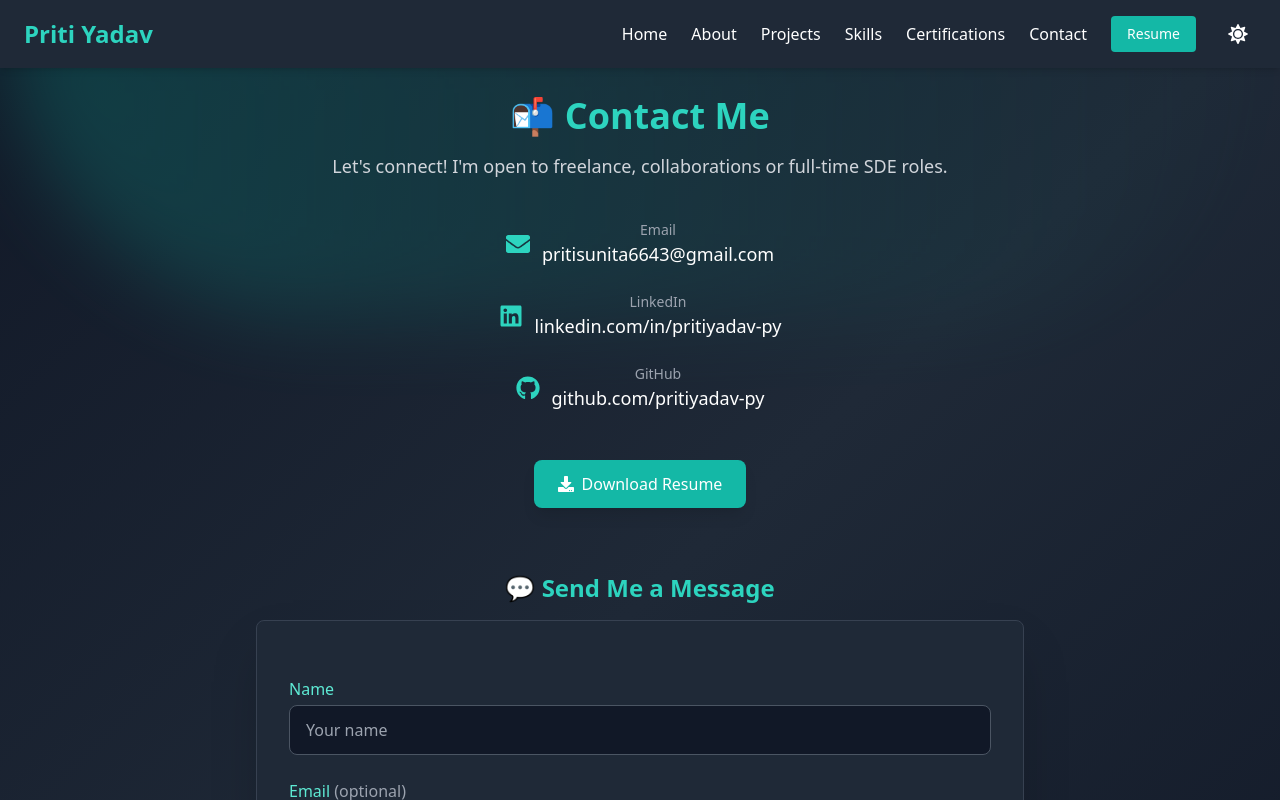
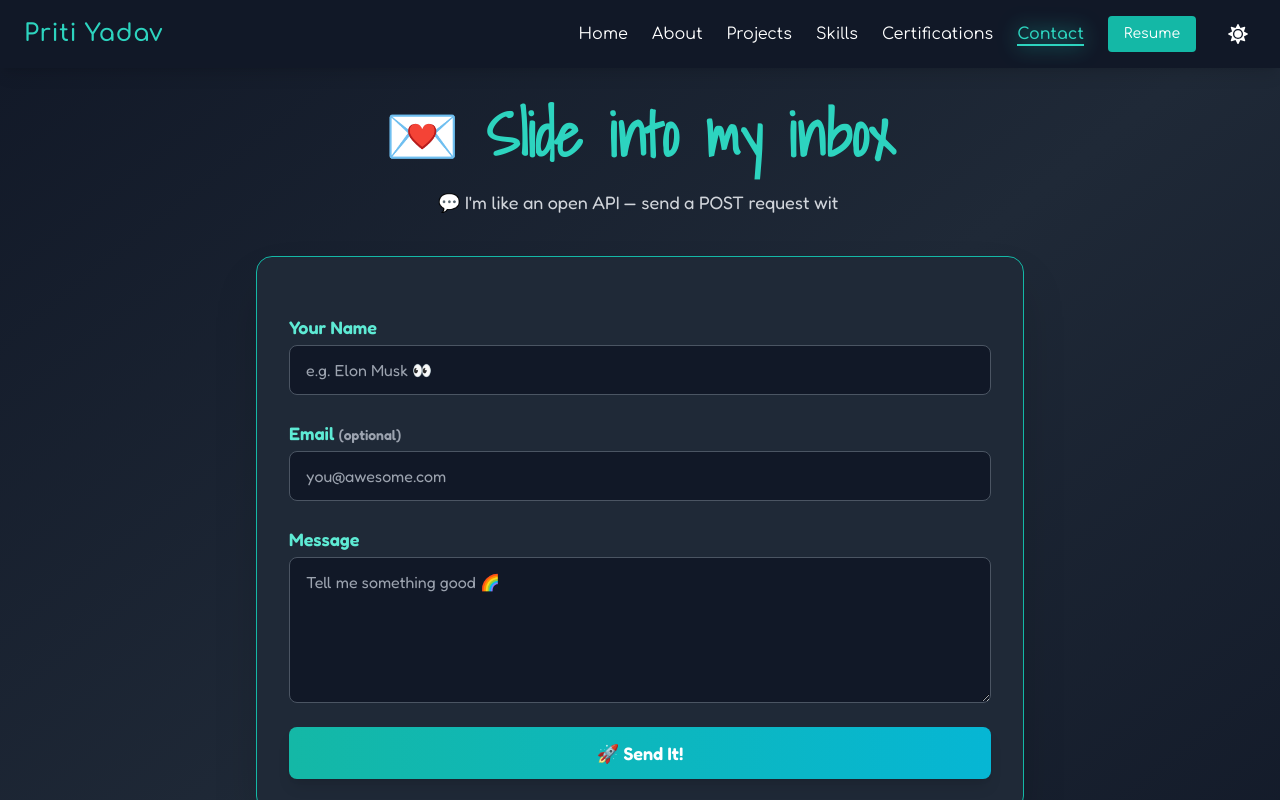
Before and after one commit to pritiyadav-py/my-portfolio, a React (Create React App) app: page /contact in a window 1280 px wide. Shown: the top 800 px of the page. Built offline with nearby package versions, Linux system fonts and the light colour scheme.

Commit message:
Better nav bar

```diff
--- a/package.json
+++ b/package.json
@@ -8,7 +8,7 @@
     "@testing-library/react": "^16.3.0",
     "@testing-library/user-event": "^13.5.0",
     "aos": "^2.3.4",
-    "framer-motion": "^12.23.12",
+    "framer-motion": "^12.23.13",
     "lottie-react": "^2.4.1",
     "matter-js": "^0.20.0",
     "react": "^19.1.1",
@@ -17,6 +17,7 @@
     "react-icons": "^5.5.0",
     "react-router-dom": "^7.8.2",
     "react-scripts": "5.0.1",
+    "react-simple-typewriter": "^5.0.1",
     "react-tsparticles": "^2.12.2",
     "tsparticles": "^3.9.1",
     "web-vitals": "^2.1.4"
--- a/public/index.html
+++ b/public/index.html
@@ -30,6 +30,7 @@
     -->
 
     <link href="https://fonts.googleapis.com/css2?family=Shadows+Into+Light&family=Fredoka:wght@400;600&display=swap" rel="stylesheet">
+    <link href="https://fonts.googleapis.com/css2?family=Comfortaa:wght@400;600&display=swap" rel="stylesheet">
 
     <title>React App</title>
   </head>
--- a/src/components/Navbar.js
+++ b/src/components/Navbar.js
@@ -1,18 +1,31 @@
 import { useState } from "react";
 import { Link } from "react-router-dom";
-import { FaBars, FaTimes } from "react-icons/fa";
+import { FaBars, FaTimes, FaMoon, FaSun } from "react-icons/fa";
 import { useTheme } from "../context/ThemeContext";
-import { FaMoon, FaSun } from "react-icons/fa";
+import { motion } from "framer-motion"; // <-- ✅ Add this!
+import { useLocation } from "react-router-dom";
 
 export default function Navbar() {
+
+
+
   const [isOpen, setIsOpen] = useState(false);
-
+  const { darkMode, setDarkMode } = useTheme();
   const toggleMenu = () => setIsOpen(!isOpen);
 
+
+
   return (
-    <nav className="bg-gray-800 text-white shadow-md fixed w-full z-50">
+    <nav className="bg-gray-900 text-white fixed w-full z-50 shadow-lg font-playful">
       <div className="max-w-7xl mx-auto px-6 py-4 flex justify-between items-center">
-        <div className="text-2xl font-bold text-teal-400">Priti Yadav</div>
+        <motion.div
+          initial={{ opacity: 0, y: -20 }}
+          animate={{ opacity: 1, y: 0 }}
+          transition={{ duration: 0.6 }}
+          className="text-2xl font-bold  text-teal-400 tracking-wide hover:text-teal-300 transition"
+        >
+          Priti Yadav
+        </motion.div>
 
         {/* Hamburger Icon for Mobile */}
         <div className="md:hidden">
@@ -21,44 +34,91 @@ export default function Navbar() {
           </button>
         </div>
 
-        {/* Links - Desktop */}
+        {/* Desktop Menu */}
         <div className="hidden md:flex space-x-6 items-center">
           <NavLinks />
         </div>
       </div>
 
-      {/* Mobile Menu */}
-      {isOpen && (
-        <div className="md:hidden px-6 pb-4 bg-gray-800 space-y-4">
-          <NavLinks mobile />
+      {/* Mobile Menu - Slide from Right */}
+      <div
+        className={`md:hidden fixed top-0 right-0 h-full w-64 bg-gray-800 p-6 transition-transform duration-500 z-40 ${
+          isOpen ? "translate-x-0" : "translate-x-full"
+        }`}
+      >
+        <button
+          onClick={toggleMenu}
+          className="text-white text-2xl absolute top-6 right-6"
+        >
+          <FaTimes />
+        </button>
+        <div className="mt-16 space-y-6">
+          <NavLinks mobile closeMenu={() => setIsOpen(false)} />
         </div>
-      )}
+      </div>
     </nav>
   );
 }
 
-function NavLinks({ mobile }) {
-  const linkClass = `block ${mobile ? "text-lg" : ""} hover:text-teal-400 transition`;
+function NavLinks({ mobile = false, closeMenu = () => {} }) {
+  const location = useLocation();
+const currentPath = location.pathname;
+
+  const linkClass = `relative block ${
+    mobile ? "text-lg" : ""
+  } hover:text-teal-400 transition group`;
+
+  const handleClick = () => {
+    if (mobile) closeMenu();
+  };
+
+  const links = [
+    { to: "/", label: "Home" },
+    { to: "/about", label: "About" },
+    { to: "/projects", label: "Projects" },
+    { to: "/skills", label: "Skills" },
+    { to: "/certifications", label: "Certifications" },
+    { to: "/contact", label: "Contact" },
+  ];
 
   return (
     <>
-      <Link to="/" className={linkClass}>Home</Link>
-      <Link to="/about" className={linkClass}>About</Link>
-      <Link to="/projects" className={linkClass}>Projects</Link>
-      <Link to="/skills" className={linkClass}>Skills</Link>
-      <Link to="/certifications" className={linkClass}>Certifications</Link>
-      <Link to="/contact" className={linkClass}>Contact</Link>
+      {links.map((link, index) => {
+  const isActive = currentPath === link.to;
+
+  return (
+    <Link
+      key={index}
+      to={link.to}
+      onClick={handleClick}
+      //className={`${linkClass} ${isActive ? "text-shadow: 0 0 10px #14b8a6" : ""}`}
+      className={`${linkClass} ${isActive ? "text-teal-400 font-bold drop-shadow-glow" : ""}`}
+
+    >
+      {link.label}
+      <span className={`absolute bottom-0 left-0 h-0.5 bg-teal-400 transition-all duration-300 ${
+        isActive ? "w-full" : "w-0 group-hover:w-full"
+      }`} />
+    </Link>
+  );
+})}
+
+
+      {/* Resume Button */}
       <a
         href="/Priti_Yadav_Resume.pdf"
         download
+        onClick={handleClick}
         className={`${
           mobile
             ? "inline-block bg-teal-500 text-center w-full"
             : "bg-teal-500"
-        } hover:bg-teal-600 text-white px-4 py-2 rounded text-sm font-medium`}
+        } hover:bg-teal-600 text-white px-4 py-2 rounded text-sm font-medium transition`}
       >
         Resume
       </a>
+
+      {/* Theme Toggle */}
       <ThemeToggle />
     </>
   );
@@ -70,7 +130,7 @@ function ThemeToggle() {
   return (
     <button
       onClick={() => setDarkMode(!darkMode)}
-      className="text-xl p-2 rounded-full hover:text-teal-400 transition"
+      className="text-xl p-2 rounded-full hover:text-teal-400 transition transform hover:scale-110"
       title={darkMode ? "Switch to light mode" : "Switch to dark mode"}
     >
       {darkMode ? <FaSun /> : <FaMoon />}
--- a/src/pages/Contact.js
+++ b/src/pages/Contact.js
@@ -1,13 +1,14 @@
 import { useEffect, useState } from "react";
-import { FaEnvelope, FaLinkedin, FaGithub, FaDownload } from "react-icons/fa";
 import AOS from "aos";
 import "aos/dist/aos.css";
+import { FaEnvelope, FaLinkedin, FaGithub, FaDownload } from "react-icons/fa";
+import { Typewriter } from "react-simple-typewriter";
 
 export default function Contact() {
   const [submitted, setSubmitted] = useState(false);
 
   useEffect(() => {
-    AOS.init({ duration: 1000 });
+    AOS.init({ duration: 1200 });
   }, []);
 
   const handleSubmit = (e) => {
@@ -24,135 +25,280 @@ export default function Contact() {
   };
 
   return (
-    <div className="min-h-screen bg-white dark:bg-gradient-to-br dark:from-gray-900 dark:via-gray-800 dark:to-gray-900 text-gray-900 dark:text-white pt-24 px-6 py-10">
-      {/* Background Accent */}
-      <div className="absolute top-0 left-0 w-full h-80 bg-gradient-to-r from-teal-600 to-transparent opacity-30 z-0 rounded-b-full blur-2xl"></div>
-
-      <div className="max-w-3xl mx-auto text-center relative z-10" data-aos="fade-up">
-        <h2 className="text-4xl font-bold text-teal-400 mb-4">📬 Contact Me</h2>
-        <p className="text-gray-300 text-lg mb-10">
-          Let's connect! I'm open to freelance, collaborations or full-time SDE roles.
-        </p>
-
-        {/* Contact Info */}
-        <div className="space-y-6 text-left sm:text-center">
-          <ContactItem
-            icon={<FaEnvelope />}
-            label="Email"
-            value="pritisunita6643@gmail.com"
-            link="mailto:pritisunita6643@gmail.com"
-          />
-          <ContactItem
-            icon={<FaLinkedin />}
-            label="LinkedIn"
-            value="linkedin.com/in/pritiyadav-py"
-            link="https://linkedin.com/in/pritiyadav-py"
-          />
-          <ContactItem
-            icon={<FaGithub />}
-            label="GitHub"
-            value="github.com/pritiyadav-py"
-            link="https://github.com/pritiyadav-py"
+    <div className="min-h-screen bg-gradient-to-br from-gray-900 via-gray-800 to-gray-900 text-white pt-28 px-6 pb-20 font-quirky overflow-x-hidden">
+      {/* Header bubble */}
+      <h2
+        className="text-5xl sm:text-6xl font-bold text-teal-400 text-center mb-4 animate-bounce font-handwritten"
+        data-aos="fade-down"
+      >
+        💌 Slide into my inbox
+      </h2>
+      <div className="text-center text-gray-300 text-lg mb-10 max-w-2xl mx-auto font-quirky" data-aos="fade-up">
+      <Typewriter
+        words={[
+          "💬 I'm like an open API — send a POST request with your thoughts.",
+          "🧠 Got questions, ideas, or just tired of 404s in life? Ping me!",
+          "🛠️ Whether it’s bugs, bytes, or brainstorming — I’m all ears.",
+          '🖥️ console.log("You should totally message me")',
+          "🏓 You ping, I pong. Let’s get the async started!",
+          "👾 I compile good code and better conversations. Let’s talk tech.",
+        ]}
+        loop={true}
+        cursor
+        cursorStyle="|"
+        typeSpeed={40}
+        deleteSpeed={30}
+        delaySpeed={2500}
       />
     </div>
 
-        {/* Resume */}
-        <div className="mt-12" data-aos="fade-up">
-          <a
-            href="/Priti_Yadav_Resume.pdf"
-            download
-            className="inline-flex items-center gap-2 bg-teal-500 hover:bg-teal-600 text-white font-medium px-6 py-3 rounded-lg shadow-lg transition duration-300 hover:scale-105"
-          >
-            <FaDownload />
-            Download Resume
-          </a>
-        </div>
 
-        {/* Interactive Contact Form */}
-        <div className="mt-16" data-aos="fade-up">
-          <h3 className="text-2xl font-semibold text-teal-400 mb-4">💬 Send Me a Message</h3>
-
+      <div className="max-w-3xl mx-auto bg-gray-800 p-8 rounded-2xl shadow-2xl relative z-10 border border-teal-500" data-aos="zoom-in-up">
         {!submitted ? (
           <form
             name="contact"
             method="POST"
             data-netlify="true"
             onSubmit={handleSubmit}
-              className="bg-gray-800 p-8 rounded-lg shadow-2xl space-y-6 text-left border border-gray-700"
+            className="space-y-6"
           >
             <input type="hidden" name="form-name" value="contact" />
 
-              <div>
-                <label className="block text-teal-300 mb-1">Name</label>
+            <div className="flex flex-col gap-1">
+              <label className="text-teal-300 text-lg font-semibold">Your Name</label>
               <input
                 type="text"
                 name="name"
                 required
-                  placeholder="Your name"
-                  className="w-full px-4 py-3 rounded-lg bg-gray-900 border border-gray-600 focus:outline-none focus:ring-2 focus:ring-teal-400"
+                placeholder="e.g. Elon Musk 👀"
+                className="px-4 py-3 rounded-lg bg-gray-900 border border-gray-600 focus:outline-none focus:ring-2 focus:ring-teal-400"
               />
             </div>
 
-              <div>
-                <label className="block text-teal-300 mb-1">Email <span className="text-gray-400">(optional)</span></label>
+            <div className="flex flex-col gap-1">
+              <label className="text-teal-300 text-lg font-semibold">
+                Email <span className="text-gray-400 text-sm">(optional)</span>
+              </label>
               <input
                 type="email"
                 name="email"
-                  placeholder="your@email.com"
-                  className="w-full px-4 py-3 rounded-lg bg-gray-900 border border-gray-600 focus:outline-none focus:ring-2 focus:ring-teal-400"
+                placeholder="you@awesome.com"
+                className="px-4 py-3 rounded-lg bg-gray-900 border border-gray-600 focus:outline-none focus:ring-2 focus:ring-teal-400"
               />
             </div>
 
-              <div>
-                <label className="block text-teal-300 mb-1">Message</label>
+            <div className="flex flex-col gap-1">
+              <label className="text-teal-300 text-lg font-semibold">Message</label>
               <textarea
                 name="message"
+                required
                 rows="5"
-                  required
-                  placeholder="Type your message..."
-                  className="w-full px-4 py-3 rounded-lg bg-gray-900 border border-gray-600 focus:outline-none focus:ring-2 focus:ring-teal-400"
+                placeholder="Tell me something good 🌈"
+                className="px-4 py-3 rounded-lg bg-gray-900 border border-gray-600 focus:outline-none focus:ring-2 focus:ring-teal-400"
               ></textarea>
             </div>
 
             <button
               type="submit"
-                className="bg-gradient-to-r from-teal-500 to-cyan-500 hover:from-teal-600 hover:to-cyan-600 text-white px-6 py-3 rounded-lg font-semibold shadow-lg hover:scale-105 transition"
+              className="w-full bg-gradient-to-r from-teal-500 to-cyan-500 hover:from-teal-600 hover:to-cyan-600 text-white py-3 rounded-lg font-bold text-lg shadow-lg transition hover:scale-105"
             >
-                🚀 Send Message
+              🚀 Send It!
             </button>
           </form>
         ) : (
-            <div className="bg-green-600 text-white p-6 mt-6 rounded-lg shadow-md">
-              ✅ Thank you! Your message has been submitted.
+          <div className="bg-green-600 p-6 rounded-xl shadow-lg text-white text-center text-lg font-semibold animate-pulse">
+            ✅ Thanks for messaging! I’ll get back to you faster than you expect 😉
           </div>
         )}
       </div>
+
+      {/* Contact Links */}
+      <div className="mt-14 text-center space-y-6" data-aos="fade-up">
+        <ContactLink icon={<FaEnvelope />} text="pritisunita6643@gmail.com" link="mailto:pritisunita6643@gmail.com" />
+        <ContactLink icon={<FaLinkedin />} text="linkedin.com/in/pritiyadav-py" link="https://linkedin.com/in/pritiyadav-py" />
+        <ContactLink icon={<FaGithub />} text="github.com/pritiyadav-py" link="https://github.com/pritiyadav-py" />
+        <a
+          href="/Priti_Yadav_Resume.pdf"
+          download
+          className="inline-flex items-center gap-2 bg-pink-600 hover:bg-pink-700 text-white px-6 py-3 rounded-full text-md shadow-lg transition hover:scale-105 mt-4"
+        >
+          <FaDownload />
+          Resume? Yes, please.
+        </a>
       </div>
     </div>
   );
 }
 
-function ContactItem({ icon, label, value, link }) {
+function ContactLink({ icon, text, link }) {
   return (
-    <div
-      className="flex items-center justify-start sm:justify-center gap-3 text-lg group transition-transform duration-300 hover:scale-105"
-      data-aos="fade-up"
-    >
-      <div className="text-2xl text-teal-400">{icon}</div>
-      <div>
-        <p className="text-sm text-gray-400">{label}</p>
     <a
       href={link}
       target="_blank"
-          rel="noopener noreferrer"
-          className="hover:text-teal-400 font-medium transition-colors"
+      rel="noreferrer"
+      className="inline-flex items-center gap-3 text-lg text-teal-300 hover:text-white font-medium transition-transform transform hover:scale-105"
     >
-          {value}
+      <span className="text-2xl">{icon}</span>
+      <span>{text}</span>
     </a>
-      </div>
-    </div>
   );
 }
+
+// import { useEffect, useState } from "react";
+// import { FaEnvelope, FaLinkedin, FaGithub, FaDownload } from "react-icons/fa";
+// import AOS from "aos";
+// import "aos/dist/aos.css";
+
+// export default function Contact() {
+//   const [submitted, setSubmitted] = useState(false);
+
+//   useEffect(() => {
+//     AOS.init({ duration: 1000 });
+//   }, []);
+
+//   const handleSubmit = (e) => {
+//     e.preventDefault();
+//     const form = e.target;
+
+//     fetch("/", {
+//       method: "POST",
+//       headers: { "Content-Type": "application/x-www-form-urlencoded" },
+//       body: new URLSearchParams(new FormData(form)).toString(),
+//     })
+//       .then(() => setSubmitted(true))
+//       .catch((error) => alert(error));
+//   };
+
+//   return (
+//     <div className="min-h-screen bg-white dark:bg-gradient-to-br dark:from-gray-900 dark:via-gray-800 dark:to-gray-900 text-gray-900 dark:text-white pt-24 px-6 py-10">
+//       {/* Background Accent */}
+//       <div className="absolute top-0 left-0 w-full h-80 bg-gradient-to-r from-teal-600 to-transparent opacity-30 z-0 rounded-b-full blur-2xl"></div>
+
+//       <div className="max-w-3xl mx-auto text-center relative z-10" data-aos="fade-up">
+//         <h2 className="text-4xl font-bold text-teal-400 mb-4">📬 Contact Me</h2>
+//         <p className="text-gray-300 text-lg mb-10">
+//           Let's connect! I'm open to freelance, collaborations or full-time SDE roles.
+//         </p>
+
+//         {/* Contact Info */}
+//         <div className="space-y-6 text-left sm:text-center">
+//           <ContactItem
+//             icon={<FaEnvelope />}
+//             label="Email"
+//             value="pritisunita6643@gmail.com"
+//             link="mailto:pritisunita6643@gmail.com"
+//           />
+//           <ContactItem
+//             icon={<FaLinkedin />}
+//             label="LinkedIn"
+//             value="linkedin.com/in/pritiyadav-py"
+//             link="https://linkedin.com/in/pritiyadav-py"
+//           />
+//           <ContactItem
+//             icon={<FaGithub />}
+//             label="GitHub"
+//             value="github.com/pritiyadav-py"
+//             link="https://github.com/pritiyadav-py"
+//           />
+//         </div>
+
+//         {/* Resume */}
+//         <div className="mt-12" data-aos="fade-up">
+//           <a
+//             href="/Priti_Yadav_Resume.pdf"
+//             download
+//             className="inline-flex items-center gap-2 bg-teal-500 hover:bg-teal-600 text-white font-medium px-6 py-3 rounded-lg shadow-lg transition duration-300 hover:scale-105"
+//           >
+//             <FaDownload />
+//             Download Resume
+//           </a>
+//         </div>
+
+//         {/* Interactive Contact Form */}
+//         <div className="mt-16" data-aos="fade-up">
+//           <h3 className="text-2xl font-semibold text-teal-400 mb-4">💬 Send Me a Message</h3>
+
+//           {!submitted ? (
+//             <form
+//               name="contact"
+//               method="POST"
+//               data-netlify="true"
+//               onSubmit={handleSubmit}
+//               className="bg-gray-800 p-8 rounded-lg shadow-2xl space-y-6 text-left border border-gray-700"
+//             >
+//               <input type="hidden" name="form-name" value="contact" />
+
+//               <div>
+//                 <label className="block text-teal-300 mb-1">Name</label>
+//                 <input
+//                   type="text"
+//                   name="name"
+//                   required
+//                   placeholder="Your name"
+//                   className="w-full px-4 py-3 rounded-lg bg-gray-900 border border-gray-600 focus:outline-none focus:ring-2 focus:ring-teal-400"
+//                 />
+//               </div>
+
+//               <div>
+//                 <label className="block text-teal-300 mb-1">Email <span className="text-gray-400">(optional)</span></label>
+//                 <input
+//                   type="email"
+//                   name="email"
+//                   placeholder="your@email.com"
+//                   className="w-full px-4 py-3 rounded-lg bg-gray-900 border border-gray-600 focus:outline-none focus:ring-2 focus:ring-teal-400"
+//                 />
+//               </div>
+
+//               <div>
+//                 <label className="block text-teal-300 mb-1">Message</label>
+//                 <textarea
+//                   name="message"
+//                   rows="5"
+//                   required
+//                   placeholder="Type your message..."
+//                   className="w-full px-4 py-3 rounded-lg bg-gray-900 border border-gray-600 focus:outline-none focus:ring-2 focus:ring-teal-400"
+//                 ></textarea>
+//               </div>
+
+//               <button
+//                 type="submit"
+//                 className="bg-gradient-to-r from-teal-500 to-cyan-500 hover:from-teal-600 hover:to-cyan-600 text-white px-6 py-3 rounded-lg font-semibold shadow-lg hover:scale-105 transition"
+//               >
+//                 🚀 Send Message
+//               </button>
+//             </form>
+//           ) : (
+//             <div className="bg-green-600 text-white p-6 mt-6 rounded-lg shadow-md">
+//               ✅ Thank you! Your message has been submitted.
+//             </div>
+//           )}
+//         </div>
+//       </div>
+//     </div>
+//   );
+// }
+
+// function ContactItem({ icon, label, value, link }) {
+//   return (
+//     <div
+//       className="flex items-center justify-start sm:justify-center gap-3 text-lg group transition-transform duration-300 hover:scale-105"
+//       data-aos="fade-up"
+//     >
+//       <div className="text-2xl text-teal-400">{icon}</div>
+//       <div>
+//         <p className="text-sm text-gray-400">{label}</p>
+//         <a
+//           href={link}
+//           target="_blank"
+//           rel="noopener noreferrer"
+//           className="hover:text-teal-400 font-medium transition-colors"
+//         >
+//           {value}
+//         </a>
+//       </div>
+//     </div>
+//   );
+// }
 
 
 
```
Also changed, not shown: tailwind.config.js (+8 -0 lines), 1 other file (tests, documents, lock files or other folders). Lines whose indentation alone changed are shown as unchanged.
